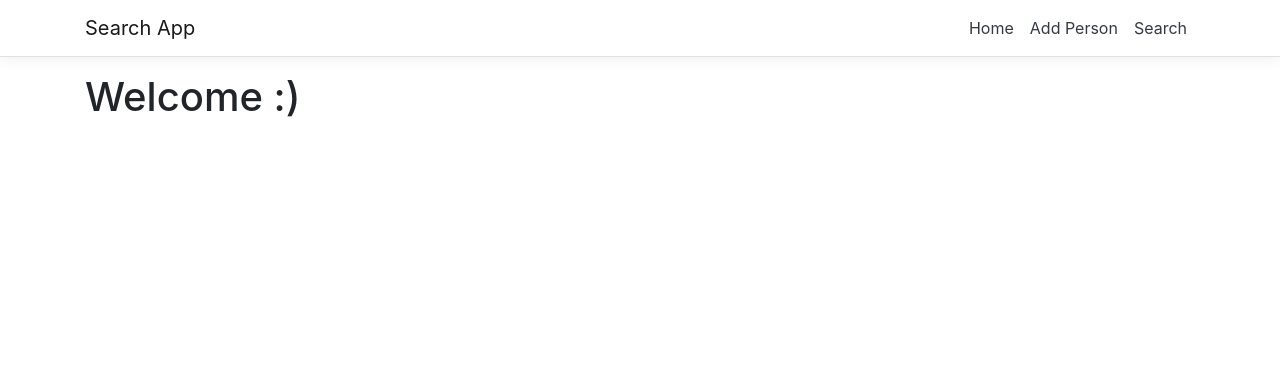
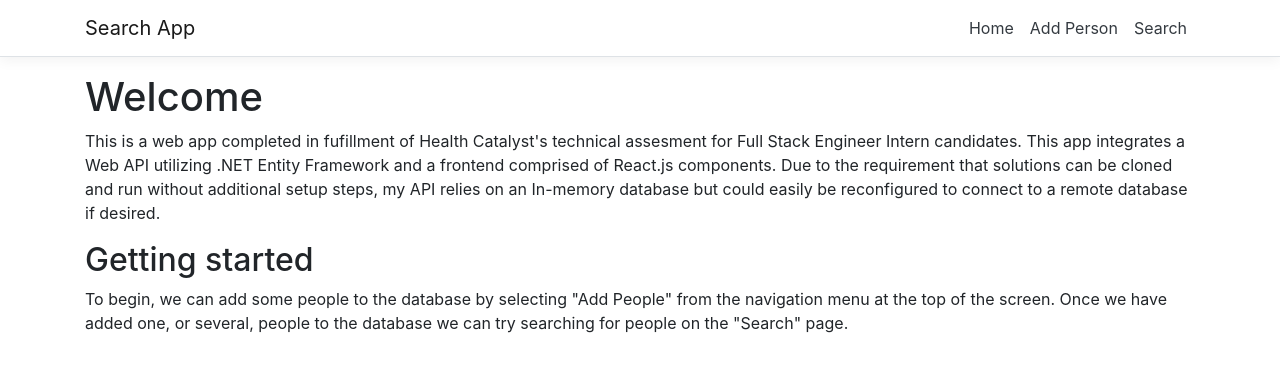
Before and after one commit to EthanOlpin/PeopleSearchApp, a React (Create React App) app in the folder ClientApp/: page / in a window 1280 px wide. Shown: the top 372 px of the page. Built offline with nearby package versions, Linux system fonts and the light colour scheme.

Commit message:
Added Text to Home Page

```diff
--- a/ClientApp/package.json
+++ b/ClientApp/package.json
@@ -7,6 +7,7 @@
     "bootstrap": "^4.1.3",
     "date-fns": "^2.11.0",
     "jquery": "^3.4.1",
+    "lodash.debounce": "^4.0.8",
     "merge": "^1.2.1",
     "moment": "^2.24.0",
     "oidc-client": "^1.9.0",
--- a/ClientApp/src/components/AddPerson.js
+++ b/ClientApp/src/components/AddPerson.js
@@ -2,7 +2,6 @@ import React, { useState } from 'react';
 
 import './FormStyles.css'
 import Tag from './Tag'
-
 
 const SuccessMessage = ({ success }) => {
     if (success === null) {
@@ -23,9 +22,7 @@ const SuccessMessage = ({ success }) => {
     }
 }
 
-
 const AddPerson = () => {
-
     const [firstName, setFirstName] = useState()
     const [lastName, setLastName] = useState()
     const [birthday, setBirthday] = useState()
@@ -61,31 +58,36 @@ const AddPerson = () => {
             setInterests(_interests)
             e.target.value = ""
         }
+    }
 
+    const removeInterest = i => {
+        let _interests = [...interests]
+        _interests.filter(item => item != i)
+        setInterests(_interests)
     }
 
     return (
         <>
             <h1>Add a new person to the database</h1>
-            <form id="add-person-form" className="needs-validation" noValidate onSubmit={addPerson}>
+            <form id="add-person-form" className="needs-validation" novalidate onSubmit={addPerson}>
                 <SuccessMessage success={submitSuccess} />
                 <div className="form-group">
                     <label>Name</label>
-                <input type="text" className="form-control" placeholder="Enter First Name" onChange={e => setFirstName(e.target.value)} required/>
+                    <input type="text" className="form-control" placeholder="Enter First Name" onChange={e => setFirstName(e.target.value)} required />
                 </div>
                 <div className="form-group">
-                <input type="text" className="form-control" placeholder="Enter Last Name" onChange={e => setLastName(e.target.value)} required/>
+                    <input type="text" className="form-control" placeholder="Enter Last Name" onChange={e => setLastName(e.target.value)} required />
                 </div>
                 <div className="form-group">
                     <label>Birthday</label>
-                <input type="date" className="form-control"onChange={e => setBirthday(e.target.value)} required/>
+                    <input type="date" className="form-control" onChange={e => setBirthday(e.target.value)} required />
                 </div>
                 <div className="form-group">
                     <label>Profile Picture URL</label>
-                <input type="text" className="form-control" placeholder="Enter Image URL" onChange={e => setImageURL(e.target.value)}/>
+                    <input type="text" className="form-control" placeholder="Enter Image URL" onChange={e => setImageURL(e.target.value)} />
                 </div>
                 <div id="container" className="form-group">
-                    {interests.map(i => <Tag label={i} />)}
+                    {interests.map(interest => <Tag label={interest} onClick={e => removeInterest(e.target.label)} />)}
                 </div>
                 <div className="form-group">
                     <label>Interests</label>
--- a/ClientApp/src/components/Home.js
+++ b/ClientApp/src/components/Home.js
@@ -1,8 +1,21 @@
-import React, { useState } from 'react';
+import React from 'react';
 
 const Home = () => {
 
-    return <h1>Welcome :)</h1>
+    return (
+        <div>
+            <h1>Welcome</h1>
+            <p>This is a web app completed in fufillment of Health Catalyst's technical assesment
+            for Full Stack Engineer Intern candidates. This app integrates a Web API utilizing .NET Entity Framework
+            and a frontend comprised of React.js components. Due to the requirement that solutions can be cloned and
+            run without additional setup steps, my API relies on an In-memory database but could easily be reconfigured
+            to connect to a remote database if desired.</p>
+            <h2>Getting started</h2>
+            <p>To begin, we can add some people to the database by selecting "Add People" from the navigation menu
+            at the top of the screen. Once we have added one, or several, people to the database we can try searching for people
+            on the "Search" page.</p>
+        </div>)
+
 }
 
 export default Home
--- a/ClientApp/src/components/Search.js
+++ b/ClientApp/src/components/Search.js
@@ -3,15 +3,16 @@ import moment from 'moment';
 import BeatLoader from 'react-spinners/BeatLoader'
 import './SearchStyles.css'
 
+
 const Search = () => {
-    const [search, setSearch] = useState("");
+    const [search, setSearch] = useState();
     const [searchResult, setSearchResult] = useState([]);
     const [loading, setLoading] = useState(null);
 
     const getPersons = async () => {
         setLoading(true)
         setSearchResult([])
-        const response = await fetch('person?search=' + search.trim())
+        const response = await fetch('person?search=' + search)
         const data = await response.json()
         setSearchResult(data)
         setLoading(false)
@@ -20,10 +21,9 @@ const Search = () => {
     return (
         <>
             <div className="form-inline">
-                <input type="text" className="form-control" placeholder="Search" onChange={e => setSearch(e.target.value)} />
+                <input type="text" className="form-control" placeholder="Begin typing to search" onChange={e => setSearch(e.target.value)} />
                 <button className="btn btn-primary" onClick={getPersons}>Search</button>
             </div>
-
             <table className="table">
                 <thead>
                     <tr>
@@ -44,6 +44,7 @@ const Search = () => {
                     </tr>)}
                 </tbody>
             </table>
+
             <div style={{ textAlign: "center" }}>
                 <BeatLoader
                     size={20}
--- a/ClientApp/src/components/SearchStyles.css
+++ b/ClientApp/src/components/SearchStyles.css
@@ -17,8 +17,9 @@ table {
     margin-top: 10px;
 }
 
-img{
-    max-width: 100px;
+img {
+    max-height: 75px;
+    max-width: 75px;
 }
 
 input {
```
Also changed, not shown: 1 other file (tests, documents, lock files or other folders). Lines whose indentation alone changed are shown as unchanged.
